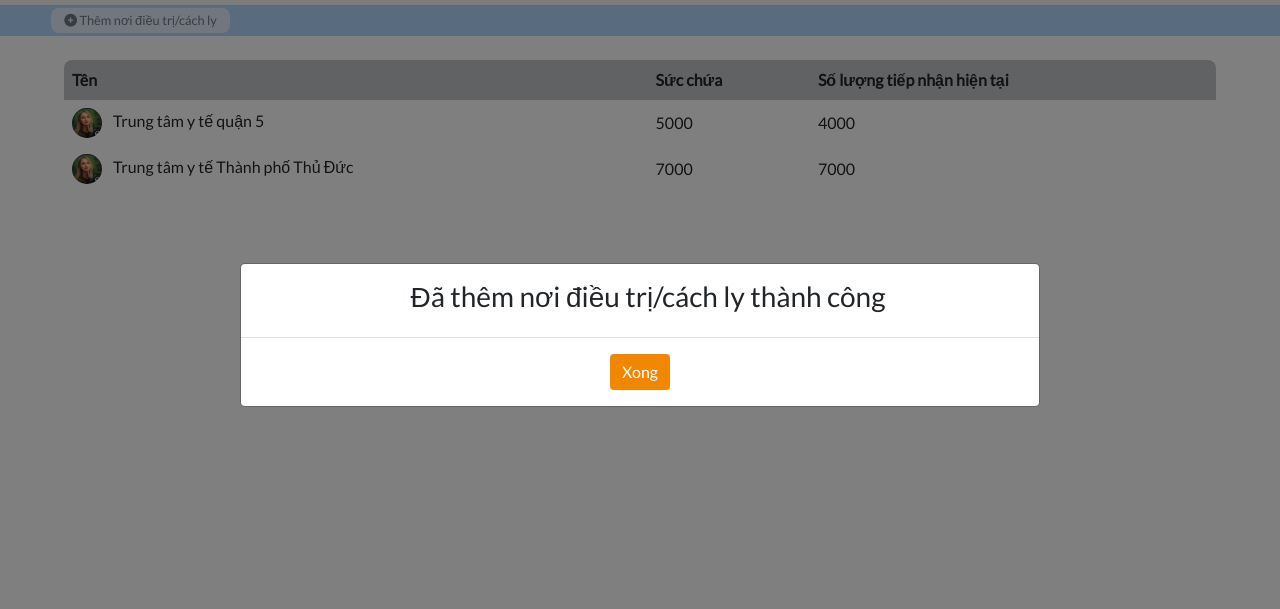
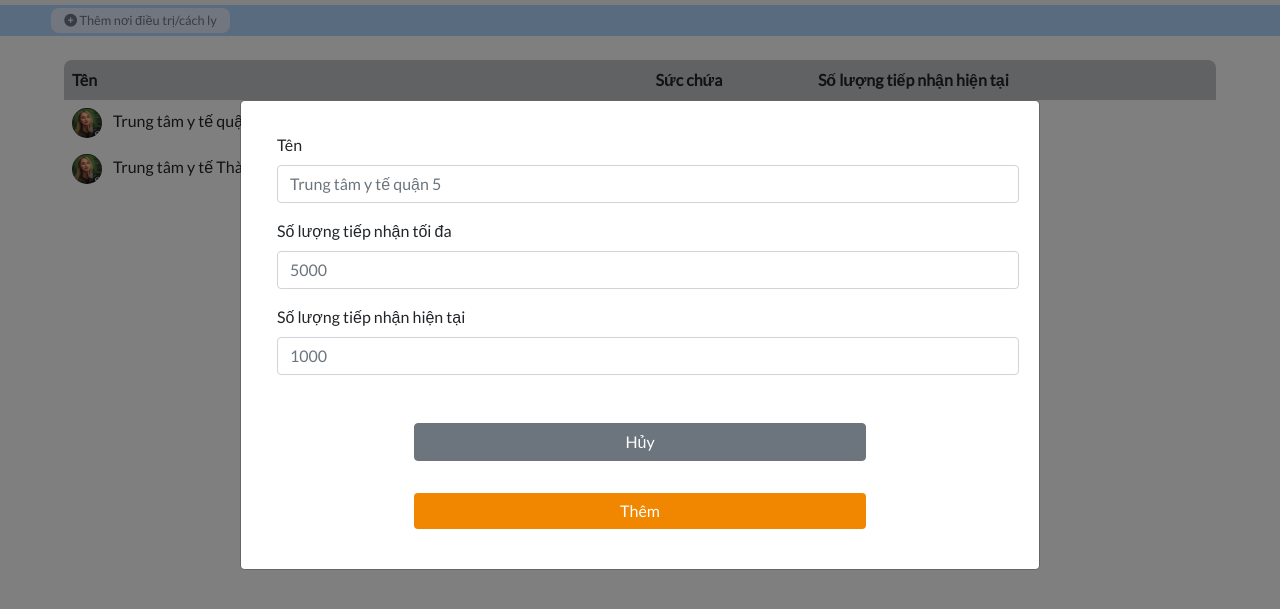
Before and after one commit to doankimhuy-it/PTUDW-19TN-Nhom01, a plain HTML site: page Admin-TreatmentPlace.html in a window 1280 px wide. Both pictures are taken after a click on the button "Thêm nơi điều trị/cách ly". Shown: the part 65-674 px from the top of the page. Drawn offline with nearby package versions, Linux system fonts and the light colour scheme.

Commit message:
Add files via upload

```diff
--- a/Admin-TreatmentPlace.html
+++ b/Admin-TreatmentPlace.html
@@ -15,7 +15,7 @@
 
     <link rel="shortcut icon" href="favicon.ico" type="image/x-icon">
     <link rel="stylesheet" href="./css/Admin-UserManager.css">
-    <title>Manager Payment</title>
+    <title>Admin-TreatmentPlace</title>
 </head>
 <body>
     <nav class="navbar navbar-expand-lg navbar-light bg-light">
@@ -122,15 +122,51 @@
                 </div>
 
 
-                <form>
-                    <div class="modal-body container-fluid mx-2">
-                        <h3 class="text-center">Đã thêm nơi điều trị/cách ly thành công</h3>
-                    </div>
-                    <div class="modal-footer">
-                        <div class="container-fluid mx-2 d-flex justify-content-center">
-                            <button type="button" class="btn btn-primary" data-bs-dismiss="modal">Xong</button>
+                <form id="add-people-info">
+                    <div class="modal-body">
+                        <div class="container-fluid mx-2">
+                            <div class="row my-3">
+                                <div class="col" id="add-people-name-group">
+                                    <label for="add-people-name" class="form-label text-nowrap">Tên</label>
+                                    <br />
+                                    <input type="text" class="form-control" name="add-people-name" id="add-people-name"
+                                        placeholder="Trung tâm y tế quận 5">
+                                </div>
+
+                            </div>
+                            <div class="row my-3">
+                                <div class="col" id="add-people-account-group">
+                                    <label for="add-people-account" class="form-label">Số lượng tiếp nhận tối đa</label>
+                                    <br />
+                                    <input type="text" class="form-control" name="add-people-account"
+                                        id="add-people-account"
+                                        placeholder="5000">
+                                </div>
+                            </div>
+
+                            <div class="row my-3">
+                                <div class="col" id="add-people-account-group">
+                                    <label for="add-people-account" class="form-label">Số lượng tiếp nhận hiện tại</label>
+                                    <br />
+                                    <input type="text" class="form-control" name="add-people-account"
+                                        id="add-people-account"
+                                        placeholder="1000">
+                                </div>
+                            </div>
+
+
                         </div>
                     </div>
+
+
+
+                    <div class="modal-footer  border-0 d-flex justify-content-around">
+                        <button type="button" class="btn btn-secondary col-7" data-bs-dismiss="modal">Hủy</button>
+                    </div>
+                    <div class="modal-footer mb-4 border-0 d-flex justify-content-around">
+                        <button type="submit" form="add-people-info" class="btn btn-primary col-7">Thêm</button>
+                    </div>
+
                 </form>
             </div>
         </div>
```
